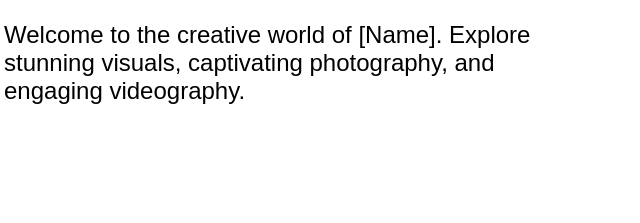
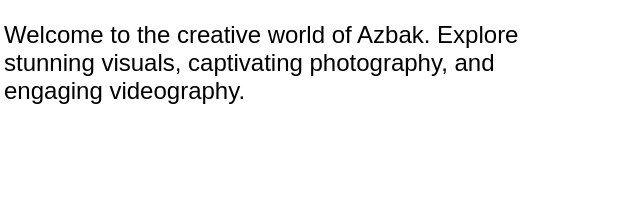
Before and after one commit to Azbak20/Azbak20.github.io, a plain HTML site: page index.html in a window 1280 px wide. Shown: the part 496-719 px from the top of the page, 16-656 px from the left. Drawn offline with Linux system fonts and the light colour scheme.

Commit message:
Update index.html

```diff
--- a/index.html
+++ b/index.html
@@ -35,7 +35,7 @@
     <div class="container">
         <div class="text">
             <h1>Graphic Design, Photography, Videography</h1>
-            <p>Welcome to the creative world of [Name]. Explore stunning visuals, captivating photography, and engaging videography.</p>
+            <p>Welcome to the creative world of Azbak. Explore stunning visuals, captivating photography, and engaging videography.</p>
         </div>
         <div class="image"></div> <!-- Background image will be applied via CSS -->
     </div>
```
